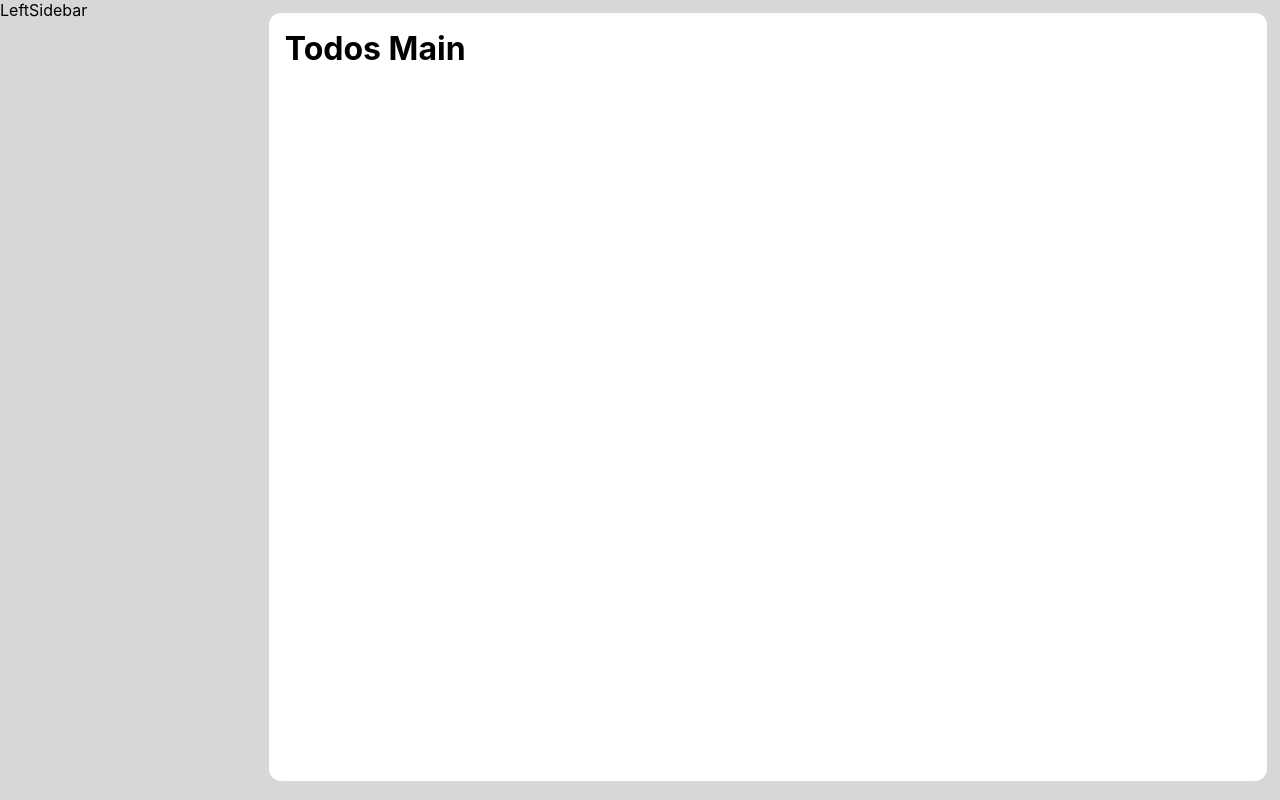
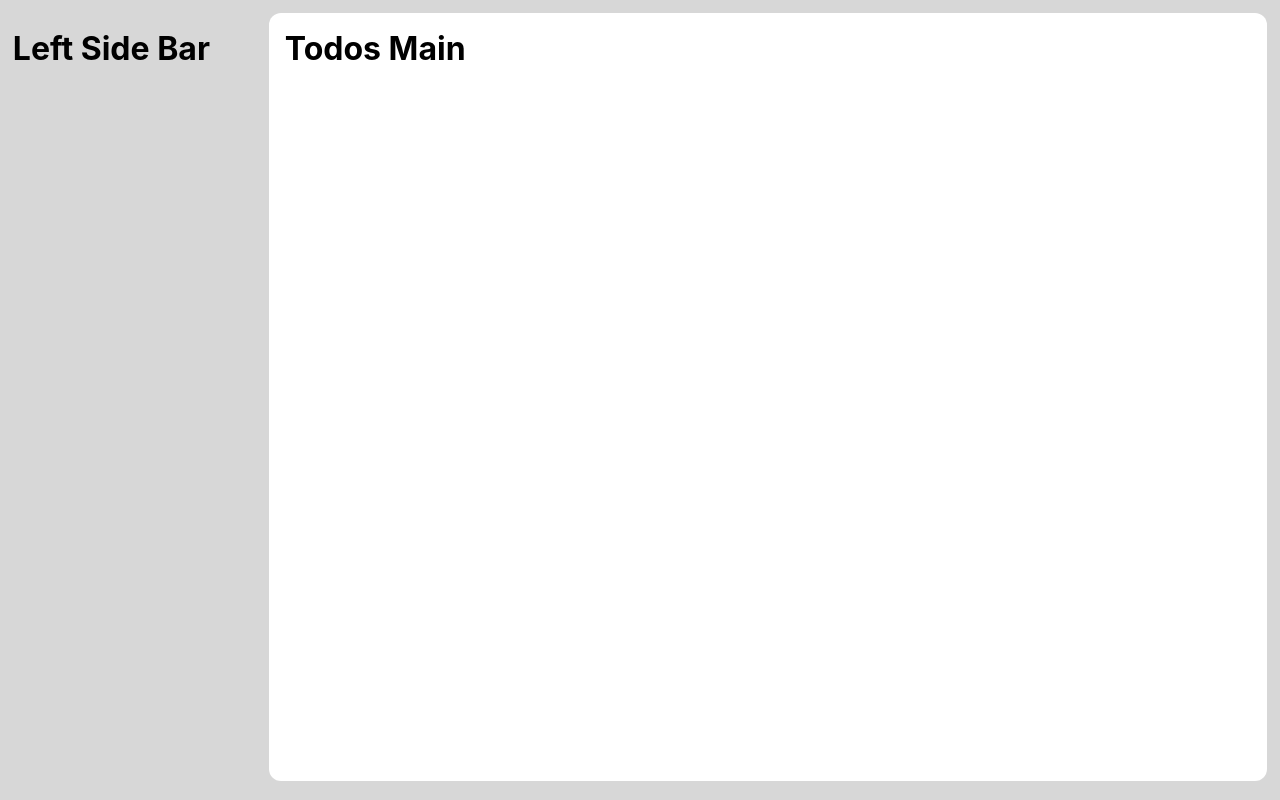
Before and after one commit to ZaidSultan10/project-management-tool, a React (Create React App) app: page / in a window 1280 px wide. Built offline with nearby package versions, Linux system fonts and the light colour scheme.

Commit message:
making left sidebar

```diff
--- a/src/components/leftSidebar/LeftSidebar.jsx
+++ b/src/components/leftSidebar/LeftSidebar.jsx
@@ -3,7 +3,9 @@ import './_leftSidebar.scss'
 
 const LeftSidebar = () => {
   return (
-    <div>LeftSidebar</div>
+    <div className='leftSidebar'>
+      <h1>Left Side Bar</h1>
+    </div>
   )
 }
 
--- a/src/components/leftSidebar/_leftSidebar.scss
+++ b/src/components/leftSidebar/_leftSidebar.scss
@@ -0,0 +1,3 @@
+.leftSidebar{
+    padding: 1rem 0;
+}
--- a/src/pages/mainPage/_mainPage.scss
+++ b/src/pages/mainPage/_mainPage.scss
@@ -6,6 +6,7 @@
 
     &__left{
         // border: 1px solid;
+        padding: 0.8rem;
     }
 
     &__right{
```
